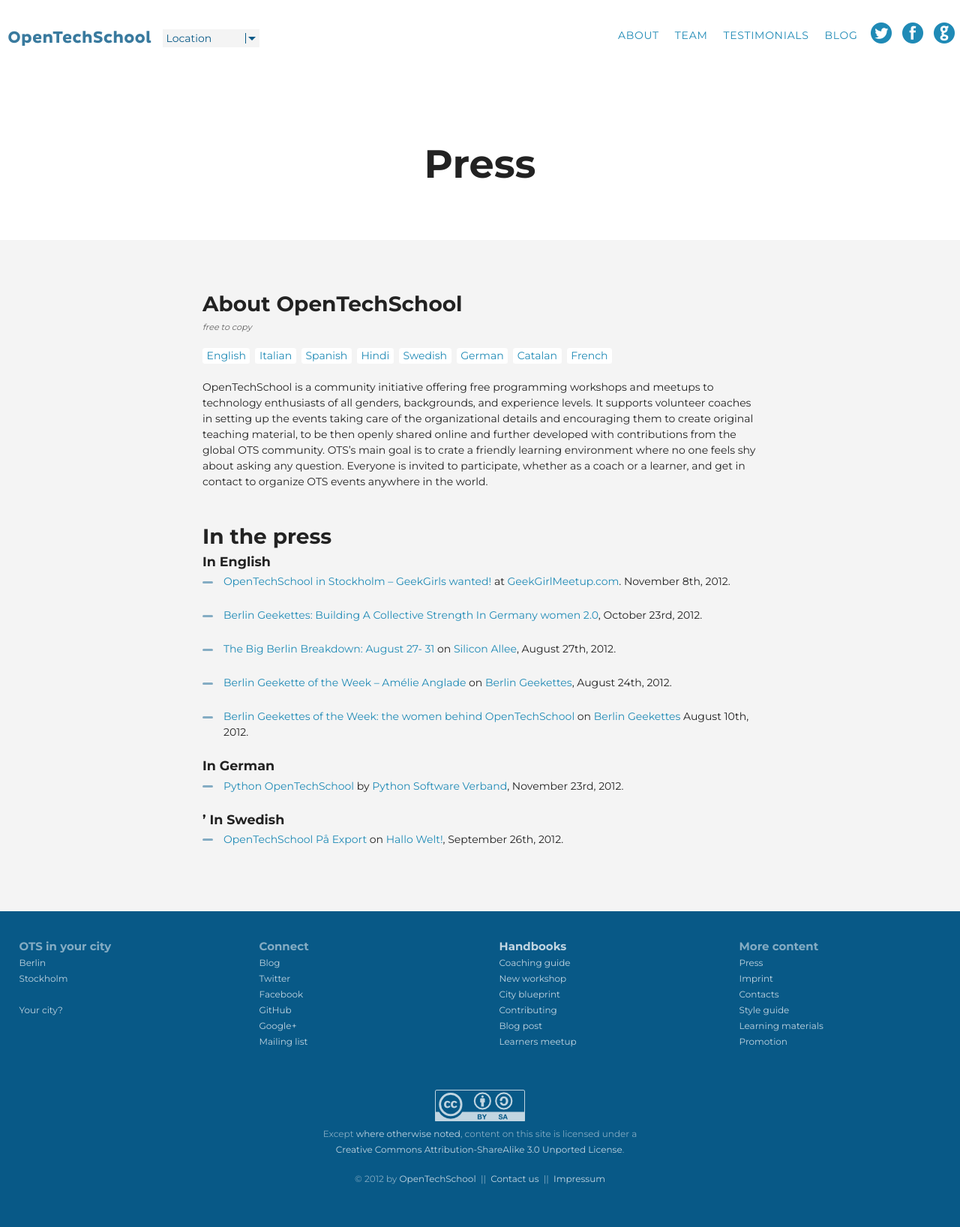
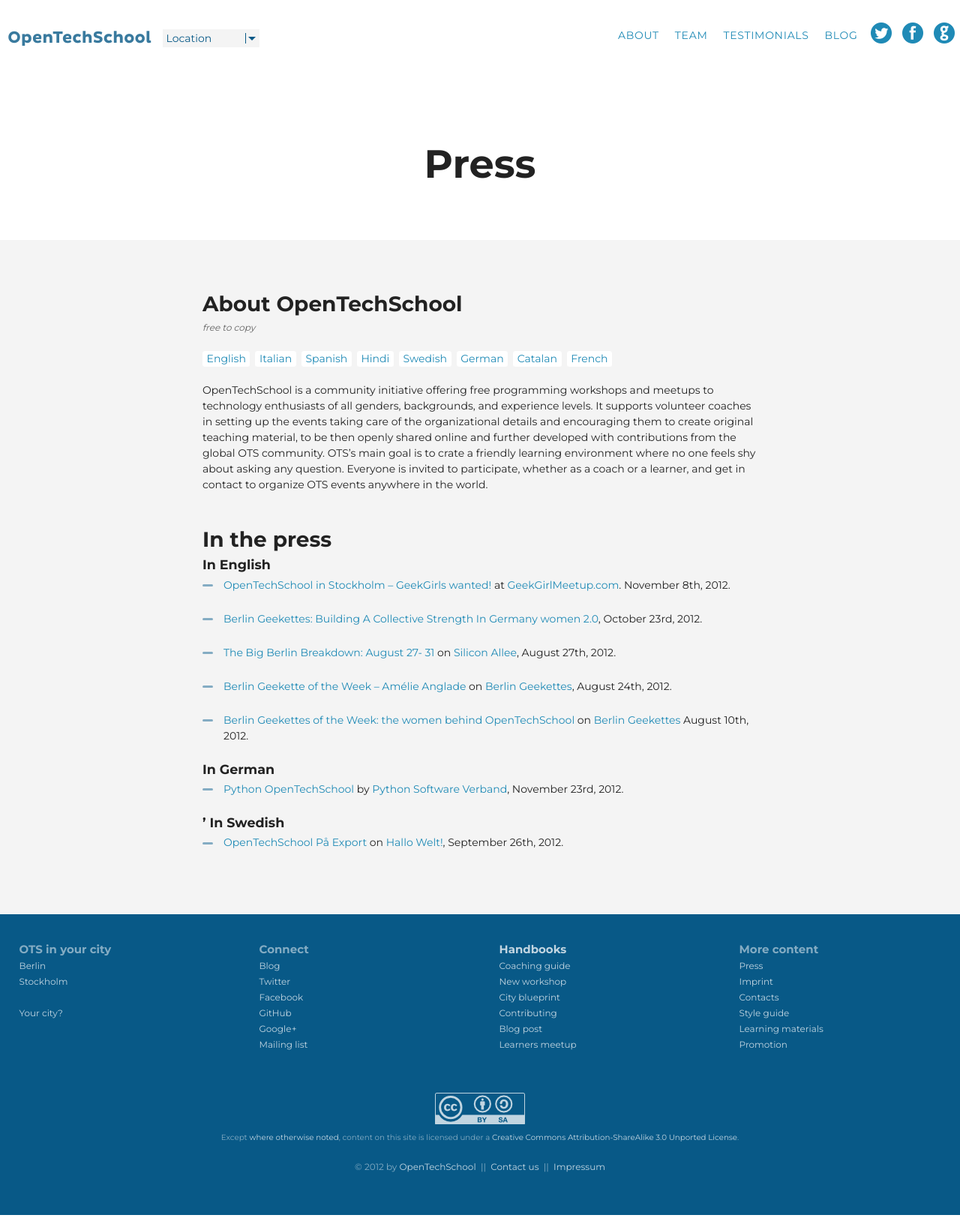
Before and after one commit to OpenTechSchool/www.opentechschool.org, a Jekyll site: the page built from press.md, in a window 1280 px wide. Shown: the whole page at 75% size. Built offline with Jekyll 4.4.1, drawn with Linux system fonts in a browser that asks for light colours; nearby versions of some CDN libraries.

Commit message:
styles for <small>

```diff
--- a/_includes/_footer.html
+++ b/_includes/_footer.html
@@ -96,7 +96,7 @@
       <p>
         <a title="we are under creative commons" href="http://creativecommons.org/licenses/by/3.0/"><img src="/images/by-sa-cp.png"></a><br>
         <small>
-          Except <a href="/imprint.html">where otherwise noted</a>, content on this site is licensed under a <br /> <a rel="license" href="http://creativecommons.org/licenses/by-sa/3.0/deed.en_US">Creative Commons Attribution-ShareAlike 3.0 Unported License</a>.
+          Except <a href="/imprint.html">where otherwise noted</a>, content on this site is licensed under a <a rel="license" href="http://creativecommons.org/licenses/by-sa/3.0/deed.en_US">Creative Commons Attribution-ShareAlike 3.0 Unported License</a>.
         </small>
       </p>
 
--- a/press.md
+++ b/press.md
@@ -6,7 +6,7 @@
 
 <section id="about">
   <h2>About OpenTechSchool</h2>
-  <p class="subtle">free to copy</p>
+  <p class="subtle"><small>free to copy</small></p>
   <ul id="js-lang-selector" class="switch_lang">
     <li><a href="#js-about-eng" class="active">English</a></li>
     <li><a href="#js-about-it">Italian</a></li>
--- a/sass/imports/_main.scss
+++ b/sass/imports/_main.scss
@@ -95,9 +95,11 @@
   margin-bottom: 1.5em;
 }
 .subtle {
-  font-size: .8em;
   color: #666;
   font-style: italic;
+}
+small {
+  font-size: .8571em;
 }
 
 pre,
@@ -308,6 +310,9 @@
   p {
     text-align: center;
   }
+  small {
+    font-size: .8571em;
+  }
 }
 
 footer a,
--- a/stylesheets/screen.css
+++ b/stylesheets/screen.css
@@ -259,12 +259,16 @@
 
 /* line 97, ../sass/imports/_main.scss */
 .subtle {
-  font-size: .8em;
   color: #666;
   font-style: italic;
 }
 
-/* line 104, ../sass/imports/_main.scss */
+/* line 101, ../sass/imports/_main.scss */
+small {
+  font-size: .8571em;
+}
+
+/* line 107, ../sass/imports/_main.scss */
 pre,
 code {
   font-family: consolas, courier, monospace;
@@ -273,13 +277,13 @@
   border-radius: .25em;
 }
 
-/* line 111, ../sass/imports/_main.scss */
+/* line 114, ../sass/imports/_main.scss */
 code {
   background-color: #F4FBFD;
   padding: 0 .25em;
 }
 
-/* line 116, ../sass/imports/_main.scss */
+/* line 119, ../sass/imports/_main.scss */
 pre {
   line-height: 1.2em;
   padding: 1em;
@@ -287,23 +291,23 @@
   background-color: #085987;
   color: #c1d5e1;
 }
-/* line 122, ../sass/imports/_main.scss */
+/* line 125, ../sass/imports/_main.scss */
 pre code {
   color: inherit;
   background-color: inherit;
 }
 
-/* line 129, ../sass/imports/_main.scss */
+/* line 132, ../sass/imports/_main.scss */
 .bg_full ul, .bg_full ol {
   margin-bottom: 1.5em;
   padding-left: 2em;
   list-style: none;
 }
-/* line 134, ../sass/imports/_main.scss */
+/* line 137, ../sass/imports/_main.scss */
 .bg_full ol {
   list-style: decimal;
 }
-/* line 137, ../sass/imports/_main.scss */
+/* line 140, ../sass/imports/_main.scss */
 .bg_full ul li:before {
   content: "";
   display: block;
@@ -317,53 +321,53 @@
 }
 
 /* language switcher on press page */
-/* line 151, ../sass/imports/_main.scss */
+/* line 154, ../sass/imports/_main.scss */
 ul.switch_lang {
   padding-left: 0;
   overflow: hidden;
 }
-/* line 154, ../sass/imports/_main.scss */
+/* line 157, ../sass/imports/_main.scss */
 ul.switch_lang li:before {
   display: none;
 }
-/* line 157, ../sass/imports/_main.scss */
+/* line 160, ../sass/imports/_main.scss */
 ul.switch_lang li {
   float: left;
   margin-right: .5em;
 }
-/* line 160, ../sass/imports/_main.scss */
+/* line 163, ../sass/imports/_main.scss */
 ul.switch_lang li a {
   display: block;
   background-color: #FFF;
   padding: 0 .4em;
   border-radius: .25em;
 }
-/* line 167, ../sass/imports/_main.scss */
+/* line 170, ../sass/imports/_main.scss */
 ul.switch_lang li.active a {
   background-color: #085987;
   color: #FFF;
 }
 
-/* line 173, ../sass/imports/_main.scss */
+/* line 176, ../sass/imports/_main.scss */
 .bg_full {
   width: 100%;
   padding: 5% 0;
   background: #f4f4f4;
 }
 
-/* line 179, ../sass/imports/_main.scss */
+/* line 182, ../sass/imports/_main.scss */
 .bg_full_white {
   background: #fff;
 }
 
-/* line 183, ../sass/imports/_main.scss */
+/* line 186, ../sass/imports/_main.scss */
 .ots_logo {
   width: 304px;
   margin: 0 auto 2em auto;
   color: #085987;
 }
 
-/* line 189, ../sass/imports/_main.scss */
+/* line 192, ../sass/imports/_main.scss */
 .ots_logo a {
   width: 304px;
   height: 100px;
@@ -375,63 +379,63 @@
   background: transparent url("../images/ots_logo_v.png") no-repeat 0 0;
 }
 
-/* line 200, ../sass/imports/_main.scss */
+/* line 203, ../sass/imports/_main.scss */
 .ots_logo a:focus, .ots_logo a:hover, .ots_logo a:active {
   outline: none;
   background-position: 0 -140px;
   outline: none;
 }
 
-/* line 207, ../sass/imports/_main.scss */
+/* line 210, ../sass/imports/_main.scss */
 .site_header {
   padding: 4.5em 0 3em 0;
   text-align: center;
   font-size: 1.5em;
 }
 
-/* line 213, ../sass/imports/_main.scss */
+/* line 216, ../sass/imports/_main.scss */
 .site_header_landing {
   background: #085987;
   color: #FFF;
 }
 
 /* Style for list with floated list items. Responds to screen-width. */
-/* line 221, ../sass/imports/_main.scss */
+/* line 224, ../sass/imports/_main.scss */
 .float_list {
   list-style: none;
   padding: 0;
   overflow: hidden;
 }
 
-/* line 227, ../sass/imports/_main.scss */
+/* line 230, ../sass/imports/_main.scss */
 .float_list > li {
   margin: 0 2% 1.5em 2%;
 }
 
 /* List of OTS members, extends float list. Includes image and links. */
-/* line 234, ../sass/imports/_main.scss */
+/* line 237, ../sass/imports/_main.scss */
 .team_list > li {
   min-height: 8em;
   height: auto !important;
   height: 8em;
   text-align: center;
 }
-/* line 239, ../sass/imports/_main.scss */
+/* line 242, ../sass/imports/_main.scss */
 .team_list > li:before {
   display: none;
 }
-/* line 242, ../sass/imports/_main.scss */
+/* line 245, ../sass/imports/_main.scss */
 .team_list > li img {
   width: 100%;
   max-width: 200px;
   height: auto;
   border-radius: 100%;
 }
-/* line 248, ../sass/imports/_main.scss */
+/* line 251, ../sass/imports/_main.scss */
 .team_list > li h3 {
   font-size: 1em;
 }
-/* line 251, ../sass/imports/_main.scss */
+/* line 254, ../sass/imports/_main.scss */
 .team_list > li p {
   font-size: .714em;
   min-height: 6em;
@@ -439,24 +443,24 @@
   height: 6em;
 }
 
-/* line 259, ../sass/imports/_main.scss */
+/* line 262, ../sass/imports/_main.scss */
 .top_bar {
   width: 100%;
   z-index: 100;
   background: #FFF;
   color: #FFF;
 }
-/* line 264, ../sass/imports/_main.scss */
+/* line 267, ../sass/imports/_main.scss */
 .top_bar .container {
   overflow: visible;
 }
 
-/* line 269, ../sass/imports/_main.scss */
+/* line 272, ../sass/imports/_main.scss */
 .logo_top_bar {
   float: left;
   padding: 0.5em 0.75em;
 }
-/* line 273, ../sass/imports/_main.scss */
+/* line 276, ../sass/imports/_main.scss */
 .logo_top_bar > a {
   display: block;
   float: left;
@@ -467,7 +471,7 @@
   white-space: nowrap;
   overflow: hidden;
 }
-/* line 285, ../sass/imports/_main.scss */
+/* line 288, ../sass/imports/_main.scss */
 .logo_top_bar > a,
 .logo_top_bar > a:link,
 .logo_top_bar > a:visited {
@@ -479,7 +483,7 @@
   filter: alpha(opacity=80);
   /* IE 5-7  */
 }
-/* line 294, ../sass/imports/_main.scss */
+/* line 297, ../sass/imports/_main.scss */
 .logo_top_bar > a:hover,
 .logo_top_bar > a:active,
 .logo_top_bar > a:focus {
@@ -491,7 +495,7 @@
   /* IE 5-7  */
 }
 
-/* line 302, ../sass/imports/_main.scss */
+/* line 305, ../sass/imports/_main.scss */
 footer {
   font-size: .8571em;
   background: #085987;
@@ -499,26 +503,30 @@
   padding: 3em 0;
   height: auto;
 }
-/* line 308, ../sass/imports/_main.scss */
+/* line 311, ../sass/imports/_main.scss */
 footer p {
   text-align: center;
 }
+/* line 314, ../sass/imports/_main.scss */
+footer small {
+  font-size: .8571em;
+}
 
-/* line 315, ../sass/imports/_main.scss */
+/* line 321, ../sass/imports/_main.scss */
 footer a,
 footer a:link,
 footer a:visited {
   color: #c1d5e1;
 }
 
-/* line 321, ../sass/imports/_main.scss */
+/* line 327, ../sass/imports/_main.scss */
 footer a:hover,
 footer a:active,
 footer a:focus {
   color: #FFF;
 }
 
-/* line 325, ../sass/imports/_main.scss */
+/* line 331, ../sass/imports/_main.scss */
 .main_img {
   text-align: center;
   height: 24em;
@@ -526,7 +534,7 @@
 }
 
 /* News blocks, events */
-/* line 334, ../sass/imports/_main.scss */
+/* line 340, ../sass/imports/_main.scss */
 .date {
   font-size: .75em;
   font-style: italic;
@@ -534,17 +542,17 @@
 }
 
 /* Styleguide*/
-/* line 344, ../sass/imports/_main.scss */
+/* line 350, ../sass/imports/_main.scss */
 .sg_list {
   list-style: none;
   padding-left: 0 !important;
 }
-/* line 347, ../sass/imports/_main.scss */
+/* line 353, ../sass/imports/_main.scss */
 .sg_list > li:before {
   display: none;
 }
 
-/* line 352, ../sass/imports/_main.scss */
+/* line 358, ../sass/imports/_main.scss */
 .sg_list small {
   display: block;
   margin-bottom: .75em;
@@ -552,7 +560,7 @@
   font-style: italic;
 }
 
-/* line 359, ../sass/imports/_main.scss */
+/* line 365, ../sass/imports/_main.scss */
 .sg_color {
   display: inline-block;
   border-radius: 4px;
@@ -560,7 +568,7 @@
   color: transparent;
 }
 
-/* line 366, ../sass/imports/_main.scss */
+/* line 372, ../sass/imports/_main.scss */
 .sg_textarea {
   width: 90%;
   font-size: .625em;
@@ -573,7 +581,7 @@
 
 /* Testimonials */
 /* testimonials */
-/* line 379, ../sass/imports/_main.scss */
+/* line 385, ../sass/imports/_main.scss */
 .testimonial {
   overflow: hidden;
   position: relative;
@@ -582,17 +590,17 @@
   height: auto !important;
   height: 400px;
 }
-/* line 387, ../sass/imports/_main.scss */
+/* line 393, ../sass/imports/_main.scss */
 .testimonial header {
   overflow: hidden;
 }
 
-/* line 392, ../sass/imports/_main.scss */
+/* line 398, ../sass/imports/_main.scss */
 .testimonial_about {
   font-style: italic;
 }
 
-/* line 397, ../sass/imports/_main.scss */
+/* line 403, ../sass/imports/_main.scss */
 .name b {
   color: #666;
   display: block;
@@ -600,7 +608,7 @@
   margin-bottom: 1em;
 }
 
-/* line 405, ../sass/imports/_main.scss */
+/* line 411, ../sass/imports/_main.scss */
 .testimonial blockquote {
   position: absolute;
   z-index: 10;
@@ -609,7 +617,7 @@
   width: 25%;
 }
 
-/* line 413, ../sass/imports/_main.scss */
+/* line 419, ../sass/imports/_main.scss */
 .testimonial img {
   position: absolute;
   z-index: 1;
@@ -618,7 +626,7 @@
   display: block;
 }
 
-/* line 421, ../sass/imports/_main.scss */
+/* line 427, ../sass/imports/_main.scss */
 .testimonial img.close-up {
   width: 100%;
   max-width: 240px;
@@ -630,7 +638,7 @@
   float: left;
 }
 
-/* line 432, ../sass/imports/_main.scss */
+/* line 438, ../sass/imports/_main.scss */
 .question {
   color: #085987;
 }
@@ -645,30 +653,30 @@
     }*/
 }
 /* ==|== non-semantic helper classes ======================================== */
-/* line 454, ../sass/imports/_main.scss */
+/* line 460, ../sass/imports/_main.scss */
 .clearfix:before, .clearfix:after {
   content: "";
   display: table;
 }
 
-/* line 455, ../sass/imports/_main.scss */
+/* line 461, ../sass/imports/_main.scss */
 .clearfix:after {
   clear: both;
 }
 
-/* line 456, ../sass/imports/_main.scss */
+/* line 462, ../sass/imports/_main.scss */
 .clearfix {
   zoom: 1;
 }
 
-/* line 457, ../sass/imports/_main.scss */
+/* line 463, ../sass/imports/_main.scss */
 .center {
   text-align: center;
 }
 
 /* ==|== print styles ======================================================= */
 @media print {
-  /* line 465, ../sass/imports/_main.scss */
+  /* line 471, ../sass/imports/_main.scss */
   * {
     background: transparent !important;
     color: black !important;
@@ -677,43 +685,43 @@
     -ms-filter: none !important;
   }
 
-  /* line 466, ../sass/imports/_main.scss */
+  /* line 472, ../sass/imports/_main.scss */
   a, a:visited {
     text-decoration: underline;
   }
 
-  /* line 467, ../sass/imports/_main.scss */
+  /* line 473, ../sass/imports/_main.scss */
   a[href]:after {
     content: " (" attr(href) ")";
   }
 
-  /* line 468, ../sass/imports/_main.scss */
+  /* line 474, ../sass/imports/_main.scss */
   abbr[title]:after {
     content: " (" attr(title) ")";
   }
 
-  /* line 469, ../sass/imports/_main.scss */
+  /* line 475, ../sass/imports/_main.scss */
   .ir a:after, a[href^="javascript:"]:after, a[href^="#"]:after {
     content: "";
   }
 
-  /* line 470, ../sass/imports/_main.scss */
+  /* line 476, ../sass/imports/_main.scss */
   pre, blockquote {
     border: 1px solid #999;
     page-break-inside: avoid;
   }
 
-  /* line 471, ../sass/imports/_main.scss */
+  /* line 477, ../sass/imports/_main.scss */
   thead {
     display: table-header-group;
   }
 
-  /* line 472, ../sass/imports/_main.scss */
+  /* line 478, ../sass/imports/_main.scss */
   tr, img {
     page-break-inside: avoid;
   }
 
-  /* line 473, ../sass/imports/_main.scss */
+  /* line 479, ../sass/imports/_main.scss */
   img {
     max-width: 100% !important;
   }
@@ -722,13 +730,13 @@
     margin: 0.5cm;
 }
 
-  /* line 475, ../sass/imports/_main.scss */
+  /* line 481, ../sass/imports/_main.scss */
   p, h2, h3 {
     orphans: 3;
     widows: 3;
   }
 
-  /* line 476, ../sass/imports/_main.scss */
+  /* line 482, ../sass/imports/_main.scss */
   h2, h3 {
     page-break-after: avoid;
   }
```
